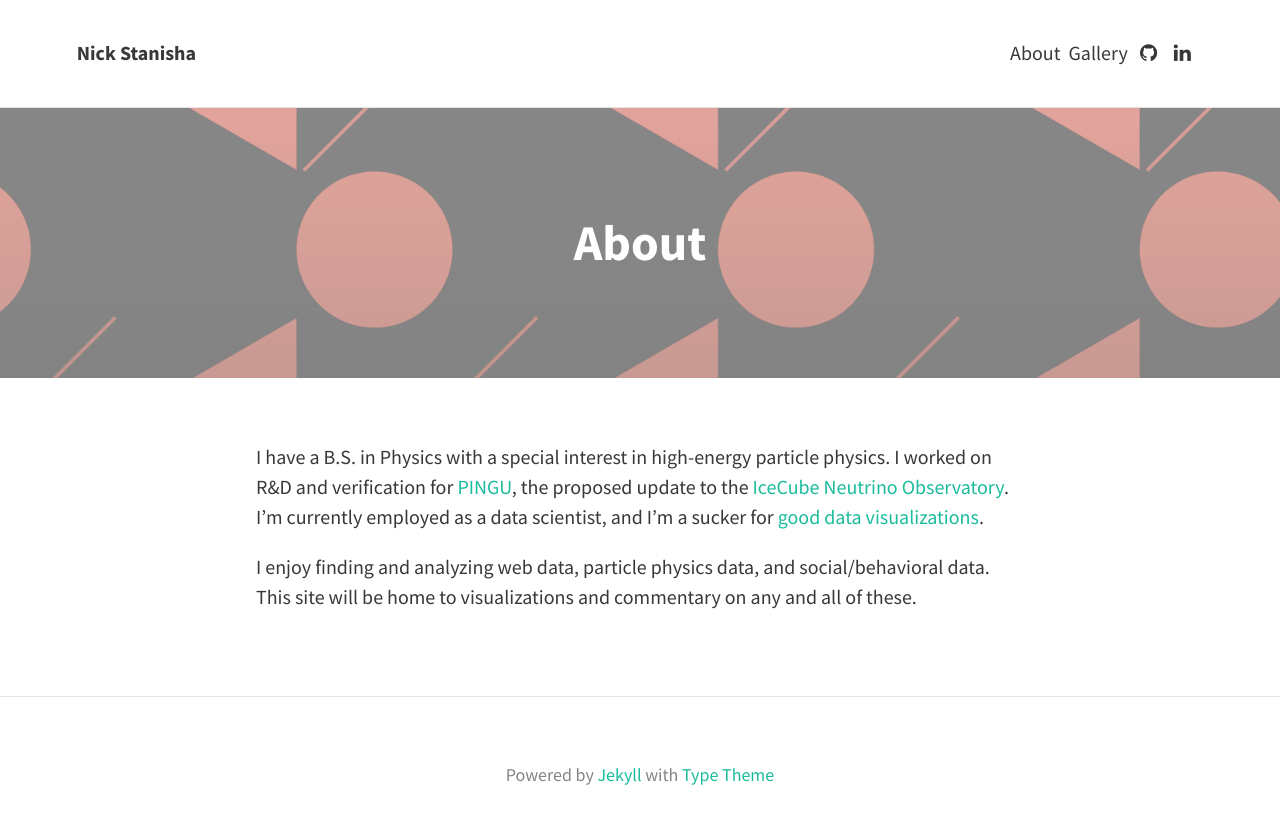
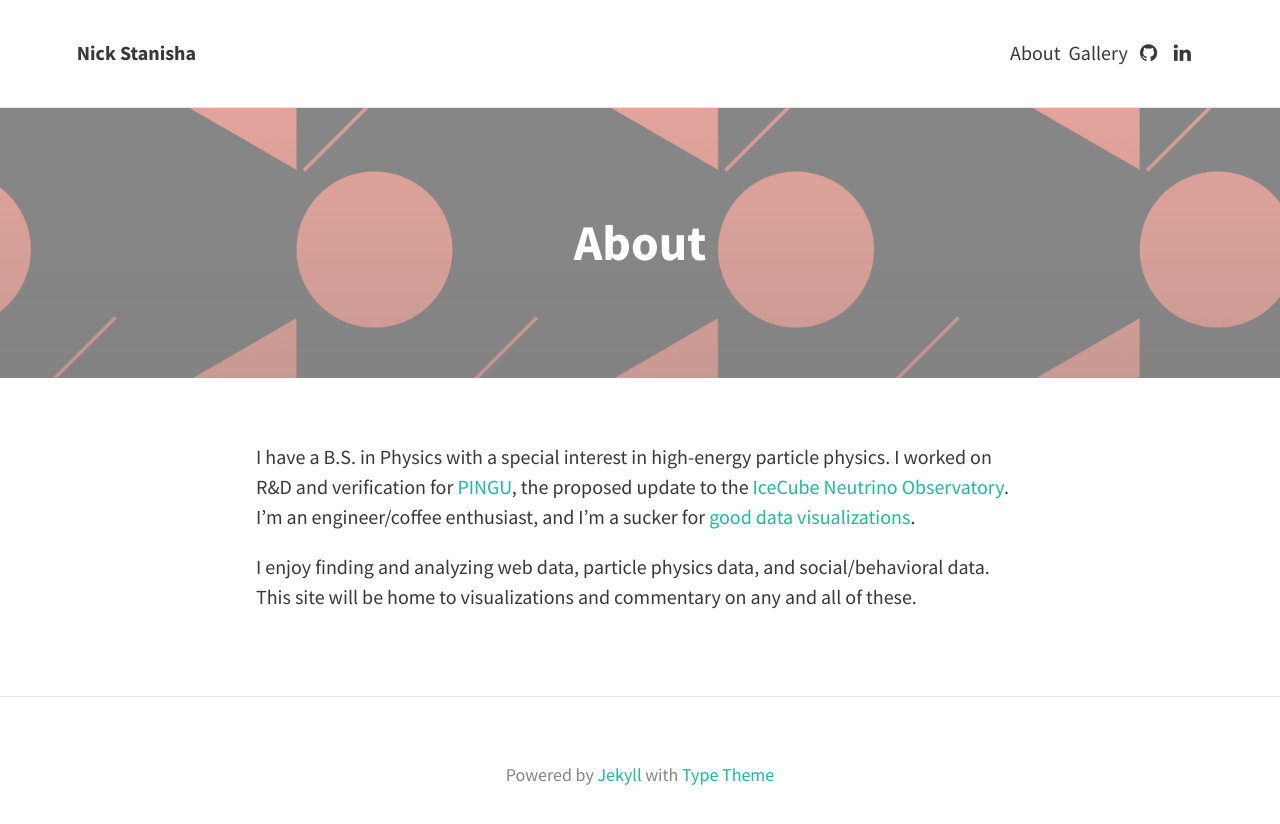
Before and after one commit to nickstanisha/nickstanisha.github.io, a Jekyll site: the page built from about.md, in a window 1280 px wide. Shown: the top 824 px of the page. Built offline with Jekyll 4.4.1, drawn with Linux system fonts in a browser that asks for light colours; nearby versions of some CDN libraries.

Commit message:
Update about.md

```diff
--- a/about.md
+++ b/about.md
@@ -5,6 +5,6 @@ permalink: /about/
 feature-img: "img/sample_feature_img_2.png"
 ---
 
-I have a B.S. in Physics with a special interest in high-energy particle physics. I worked on R&D and verification for [PINGU](http://icecube.wisc.edu/news/view/186), the proposed update to the [IceCube Neutrino Observatory](https://icecube.wisc.edu/).  I'm currently employed as a data scientist, and I'm a sucker for [good data visualizations](https://github.com/mbostock/d3/wiki/Gallery).
+I have a B.S. in Physics with a special interest in high-energy particle physics. I worked on R&D and verification for [PINGU](http://icecube.wisc.edu/news/view/186), the proposed update to the [IceCube Neutrino Observatory](https://icecube.wisc.edu/).  I'm an engineer/coffee enthusiast, and I'm a sucker for [good data visualizations](https://github.com/mbostock/d3/wiki/Gallery).
 
 I enjoy finding and analyzing web data, particle physics data, and social/behavioral data. This site will be home to visualizations and commentary on any and all of these.
```
